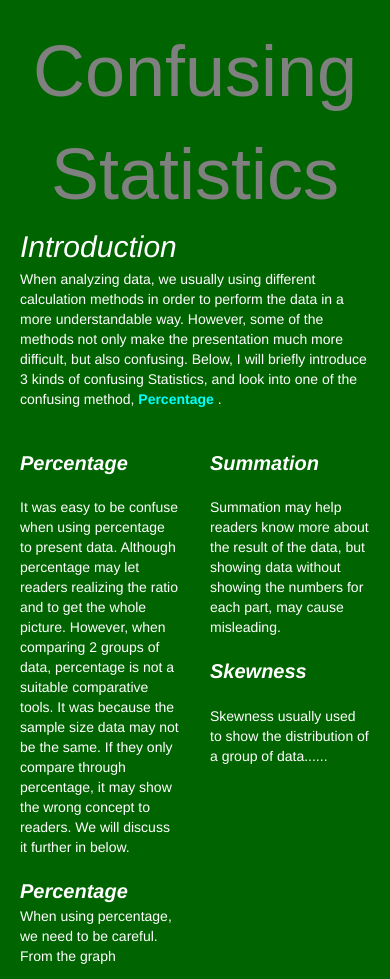
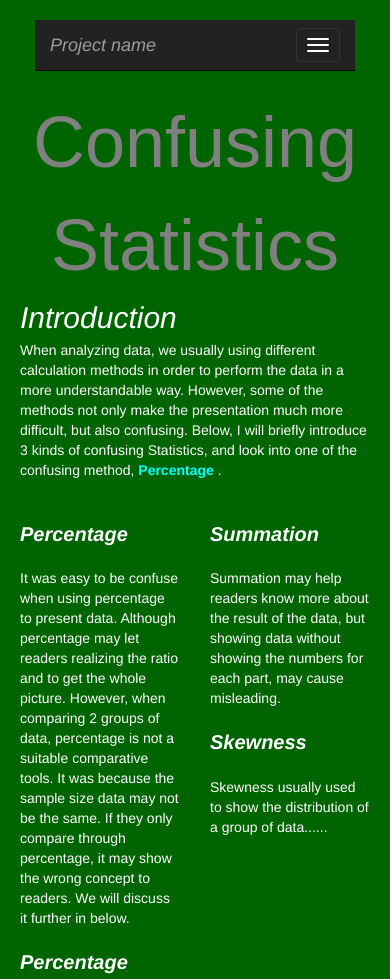
Before and after one commit to chungyin/homework2, a plain HTML site: page index.html in a window 390 px wide. Shown: the top 979 px of the page. Drawn offline with nearby package versions, Linux system fonts and the light colour scheme.

Commit message:
header bar

```diff
--- a/index.html
+++ b/index.html
@@ -11,6 +11,26 @@
 </head>
   </head>
   <body>
+    <div class="navbar-wrapper">
+      <div class="container">
+
+        <nav class="navbar navbar-inverse navbar-static-top">
+          <div class="container">
+            <div class="navbar-header">
+              <button type="button" class="navbar-toggle collapsed" data-toggle="collapse" data-target="#navbar" aria-expanded="false" aria-controls="navbar">
+                <span class="sr-only">Toggle navigation</span>
+                <span class="icon-bar"></span>
+                <span class="icon-bar"></span>
+                <span class="icon-bar"></span>
+              </button>
+              <a class="navbar-brand" href="#">Project name</a>
+            </div>
+
+          </div>
+        </nav>
+
+      </div>
+    </div>
     <header>Confusing Statistics</header>
     <nav>Introduction</nav>
     <section>When analyzing data, we usually using different calculation methods in order to perform the
```
